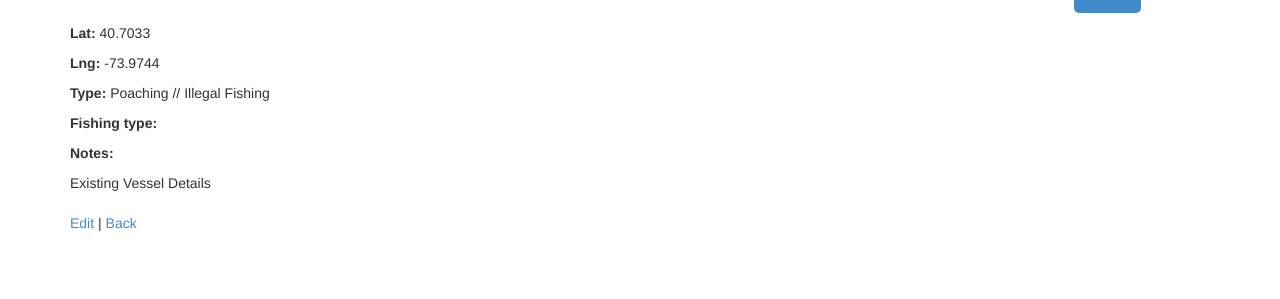
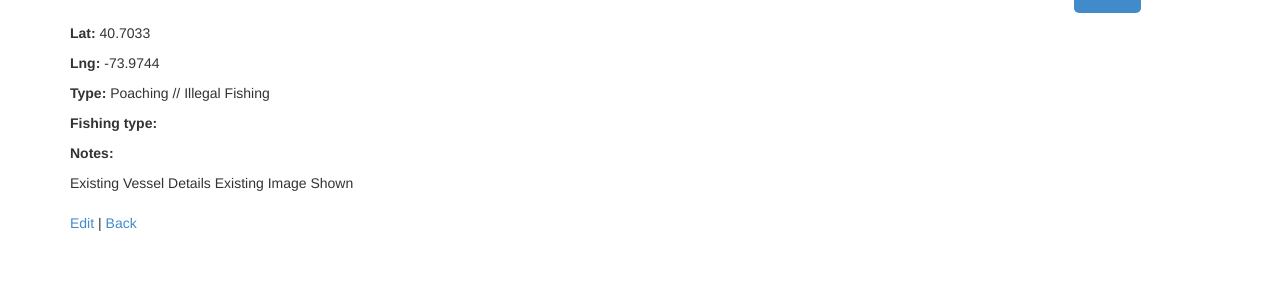
Before and after one commit to yeenow123/fishsquare, a Rails app: page /check_ins/1 in a window 1280 px wide. Shown: the part 47-346 px from the top of the page. Run offline with Rails 7, Linux system fonts and the light colour scheme; data comes from the database, SQL or seed files in the repository; both versions use the stored data as it was after the commit; tables that the repository leaves empty hold one stand-in row (values such as "Sample post"); parts of the project's set-up code (start-up, migrations or seed data) failed here and were passed over; some libraries are stand-ins or nearby versions.

Commit message:
Redirects after uploading image/vessel

```diff
--- a/app/controllers/check_in_images_controller.rb
+++ b/app/controllers/check_in_images_controller.rb
@@ -26,9 +26,10 @@ class CheckInImagesController < ApplicationController
   def create
     @check_in_image = CheckInImage.new(check_in_image_params)
 
+
     respond_to do |format|
       if @check_in_image.save
-        format.html { redirect_to @check_in_image, notice: 'Check in image was successfully created.' }
+        format.html { redirect_to @check_in_image.check_in, notice: 'Check in image was successfully created.' }
         format.json { render :show, status: :created, location: @check_in_image }
       else
         format.html { render :new }
@@ -69,6 +70,6 @@ class CheckInImagesController < ApplicationController
 
     # Never trust parameters from the scary internet, only allow the white list through.
     def check_in_image_params
-      params.require(:check_in_image).permit(:check_in_id, :description)
+      params.require(:check_in_image).permit(:check_in_id, :description, :image)
     end
 end
--- a/app/controllers/vessels_controller.rb
+++ b/app/controllers/vessels_controller.rb
@@ -28,7 +28,7 @@ class VesselsController < ApplicationController
 
     respond_to do |format|
       if @vessel.save
-        format.html { redirect_to @vessel, notice: 'Vessel was successfully created.' }
+        format.html { redirect_to @vessel.check_in, notice: 'Vessel was successfully created.' }
         format.json { render :show, status: :created, location: @vessel }
       else
         format.html { render :new }
--- a/app/views/check_in_images/_form.html.erb
+++ b/app/views/check_in_images/_form.html.erb
@@ -16,6 +16,9 @@
     <%= f.number_field :check_in_id %>
   </div>
   <div class="field">
+    <%= f.file_field :image %>
+  </div>
+  <div class="field">
     <%= f.label :description %><br>
     <%= f.text_area :description %>
   </div>
--- a/app/views/check_ins/index.html.erb
+++ b/app/views/check_ins/index.html.erb
@@ -3,6 +3,7 @@
 <table>
   <thead>
     <tr>
+      <th>Report Time</th>
       <th>Lat</th>
       <th>Lng</th>
       <th>Type</th>
@@ -15,6 +16,7 @@
   <tbody>
     <% @check_ins.each do |check_in| %>
       <tr>
+        <td><%= check_in.created_at.strftime("%Y-%m-%d %H:%M") %></td>
         <td><%= check_in.lat %></td>
         <td><%= check_in.lng %></td>
         <td><%= check_in.report_type %></td>
--- a/app/views/check_ins/show.html.erb
+++ b/app/views/check_ins/show.html.erb
@@ -33,6 +33,11 @@
   Existing Vessel Details
 <% end %>
 
+<% unless @check_in.check_in_image %>
+  <a href="/check_in/check_in_images/new/<%=@check_in.id%>">Add Images +</a>
+<% else %>
+  Existing Image Shown
+<% end %>
 
 <br><br>
 <%= link_to 'Edit', edit_check_in_path(@check_in) %> |
--- a/config/routes.rb
+++ b/config/routes.rb
@@ -10,6 +10,8 @@ Rails.application.routes.draw do
   # routes dealing with vessels
   match '/check_in/vessel/new/:check_in_id', to: 'vessels#new', via: 'get'
   match '/check_in/vessel/edit/:id/:check_in_id', to: 'vessels#edit', via: 'get'
+
+  match '/check_in/check_in_images/new/:check_in_id', to: 'check_in_images#new', via: 'get'
 
   # The priority is based upon order of creation: first created -> highest priority.
   # See how all your routes lay out with "rake routes".
```
Also changed, not shown: db/development.sqlite3, 1 other file.
